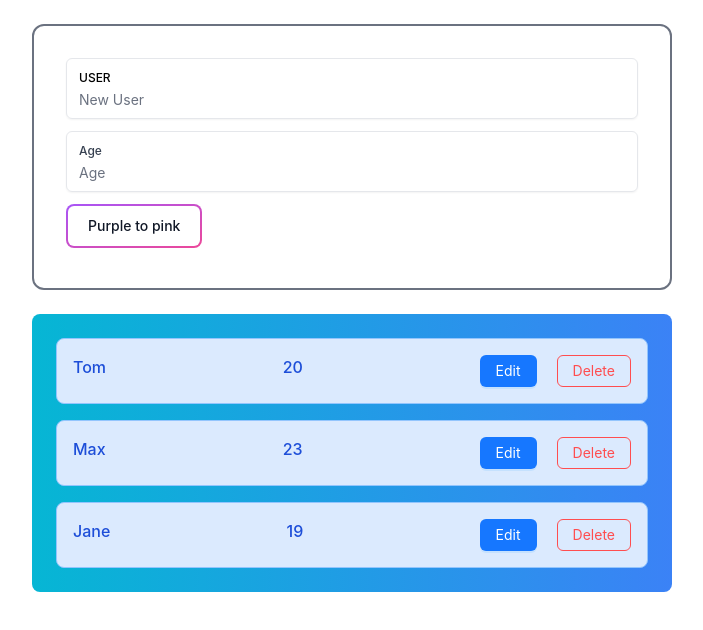
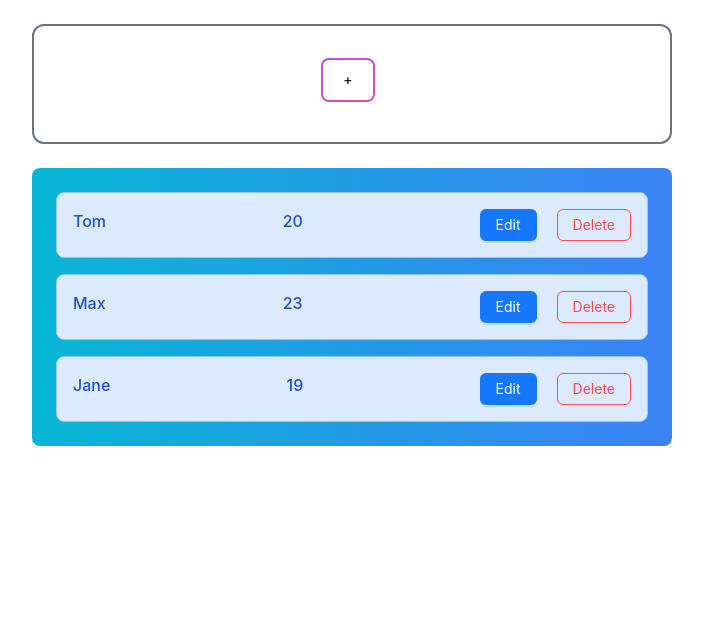
Before and after one commit to locdev-2001/manage-user, a React (Create React App) app: page / in a window 1280 px wide. Shown: the top 630 px of the page, without its empty margins (288-991 px from the left). Built offline with nearby package versions, Linux system fonts and the light colour scheme.

Commit message:
'bug_in_notification'

```diff
--- a/public/index.html
+++ b/public/index.html
@@ -28,7 +28,9 @@
   </head>
   <body>
     <noscript>You need to enable JavaScript to run this app.</noscript>
+    <div id="modal"></div>
     <div id="root"></div>
+
     <!--
       This HTML file is a template.
       If you open it directly in the browser, you will see an empty page.
--- a/src/App.css
+++ b/src/App.css
@@ -1,6 +1,4 @@
-.App {
 
-}
 
 .App-logo {
   height: 40vmin;
--- a/src/components/UserForm.js
+++ b/src/components/UserForm.js
@@ -1,9 +1,23 @@
-import {  Modal } from "antd";
-import React, {  useState } from "react";
+import { Modal } from "antd";
+import React, { useEffect, useState, Fragment, useRef } from "react";
 
 const UserForm = (props) => {
   const [user, setUser] = useState("");
   const [age, setAge] = useState("");
+  const [isFormOpen, setIsFormOpen] = useState(false);
+  const [isModalOpen, setIsModalOpen] = useState(false);
+  const [notification, setNotification] = useState("");
+  const nameInputRef = useRef();
+  const ageInputRef = useRef();
+  // const onChangeNotification = () => {
+  //   if (user && age && age >=1) {
+  //     setNotification('');
+  //   } else if (age < 1) {
+  //     setNotification(`Age can't be small than 1`)
+  //   } else {
+  //     setNotification(``)
+  //   }
+  // };
   const userHandler = (event) => {
     setUser(event.target.value);
   };
@@ -13,7 +27,9 @@ const UserForm = (props) => {
   const submitHandler = (event) => {
     // check if user null return popup
     event.preventDefault();
-    if (user && age) {
+    const enteredName = nameInputRef.current.value;
+    const enteredAge = ageInputRef.current.value;
+    if (user && age && age >= 1) {
       const newUser = {
         id: Math.random().toString(36).substring(2, 7),
         name: user,
@@ -22,37 +38,45 @@ const UserForm = (props) => {
       props.addUserHandler(newUser);
       setUser("");
       setAge("");
-
-    }
-    else {
-      setUser("");
-      setAge("");
+      setIsFormOpen(false);
+      //bugggggggggggggggggggggggggggggggggg
+    } else if (age < 1) {
       showModal();
+      console.log('unuho',age)
+      setNotification(`Age can't be small than 1`)
+    } else {
+      showModal();
+      setNotification(`Please fill all fields`)
       return;
     }
-
+    console.log(notification);
+    //buggggggggggggggggggggggggg
   };
+  const showForm = () => {
+    setIsFormOpen(true);
+  };
+  const cancelForm = () => {
+    setIsFormOpen(false);
+  };
+  useEffect(() => {
+    console.log("FormOpen: ", isFormOpen);
+  }, [isFormOpen]);
   //   useEffect(() => {
   //     console.log('USER:', user)
   //     console.log('AGE:',age)
   // },[user, age])
-
-const [isModalOpen, setIsModalOpen] = useState(false);
-
   const showModal = () => {
     setIsModalOpen(true);
   };
-
   const handleOk = () => {
     setIsModalOpen(false);
   };
-
   const handleCancel = () => {
     setIsModalOpen(false);
   };
-
   return (
     <>
+      {isFormOpen ? (
         <form
           className="w-3/6 flex-col h-1/4 p-8 rounded-xl border-solid border-2 border-gray-500"
           onSubmit={submitHandler}
@@ -69,6 +93,7 @@ const handleCancel = () => {
               placeholder="New User"
               className="mt-1 w-full border-none p-0 focus:border-transparent focus:outline-none focus:ring-0 sm:text-sm"
               onChange={userHandler}
+              ref={nameInputRef}
             />
           </label>
 
@@ -84,21 +109,41 @@ const handleCancel = () => {
               value={age}
               className="mt-1 w-full border-none p-0 focus:border-transparent focus:outline-none focus:ring-0 sm:text-sm"
               onChange={ageHandler}
+              ref={ageInputRef}
             />
           </label>
           <button className="relative inline-flex items-center justify-center p-0.5 mb-2 mr-2 overflow-hidden text-sm font-medium text-gray-900 rounded-lg group bg-gradient-to-br from-purple-500 to-pink-500 group-hover:from-purple-500 group-hover:to-pink-500 hover:text-white dark:text-gray focus:ring-4 focus:outline-none focus:ring-purple-200 dark:focus:ring-purple-800">
             <span className="relative px-5 py-2.5 transition-all ease-in duration-300 bg-white  dark:bg-tranparent rounded-md group-hover:bg-opacity-0">
-            Purple to pink
+              Add new user
             </span>
           </button>
+          <button
+            onClick={cancelForm}
+            type="button"
+            class="text-white bg-blue-700 hover:bg-blue-800 focus:ring-4 focus:outline-none focus:ring-blue-300 font-medium rounded-lg text-sm px-5 py-2.5 text-center inline-flex items-center dark:bg-blue-600 dark:hover:bg-blue-700 dark:focus:ring-blue-800 mb-3"
+          >
+            Close
+          </button>
         </form>
+      ) : (
+        <div className="w-3/6 flex h-1/4 p-8 rounded-xl border-solid border-2 border-gray-500 justify-center ">
+          <button
+            onClick={showForm}
+            class="relative inline-flex items-center p-0.5 mb-2 mr-2 overflow-hidden text-sm font-medium text-gray-900 rounded-lg group bg-gradient-to-br from-purple-500 to-pink-500 group-hover:from-purple-500 group-hover:to-pink-500 hover:text-white dark:text-white focus:ring-4 focus:outline-none focus:ring-purple-200 dark:focus:ring-purple-800"
+          >
+            <span class="relative px-5 py-2.5 transition-all ease-in duration-75 bg-white dark:bg-gray-900 rounded-md group-hover:bg-opacity-0">
+              +
+            </span>
+          </button>
+        </div>
+      )}
       <Modal
         title="Basic Modal"
         open={isModalOpen}
         onOk={handleOk}
         onCancel={handleCancel}
       >
-        <p>Please fill every field you see</p>
+        <p>{notification}</p>
       </Modal>
     </>
   );
--- /dev/null
+++ b/src/components/helpers/Wrapper.js
@@ -0,0 +1,4 @@
+const Wrapper = (props) => {
+    return props.children
+}
+export default Wrapper
```
Lines whose indentation alone changed are shown as unchanged.
